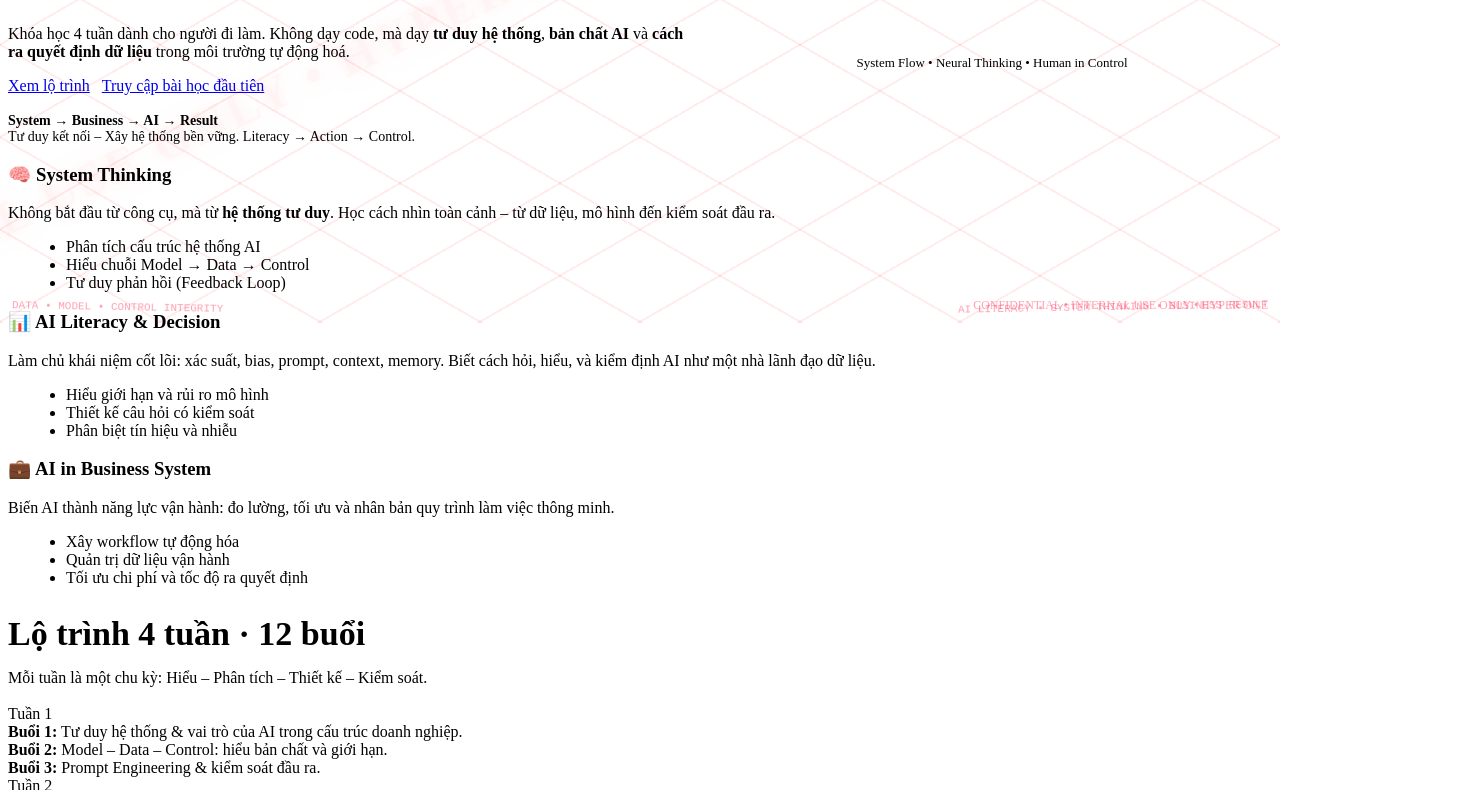
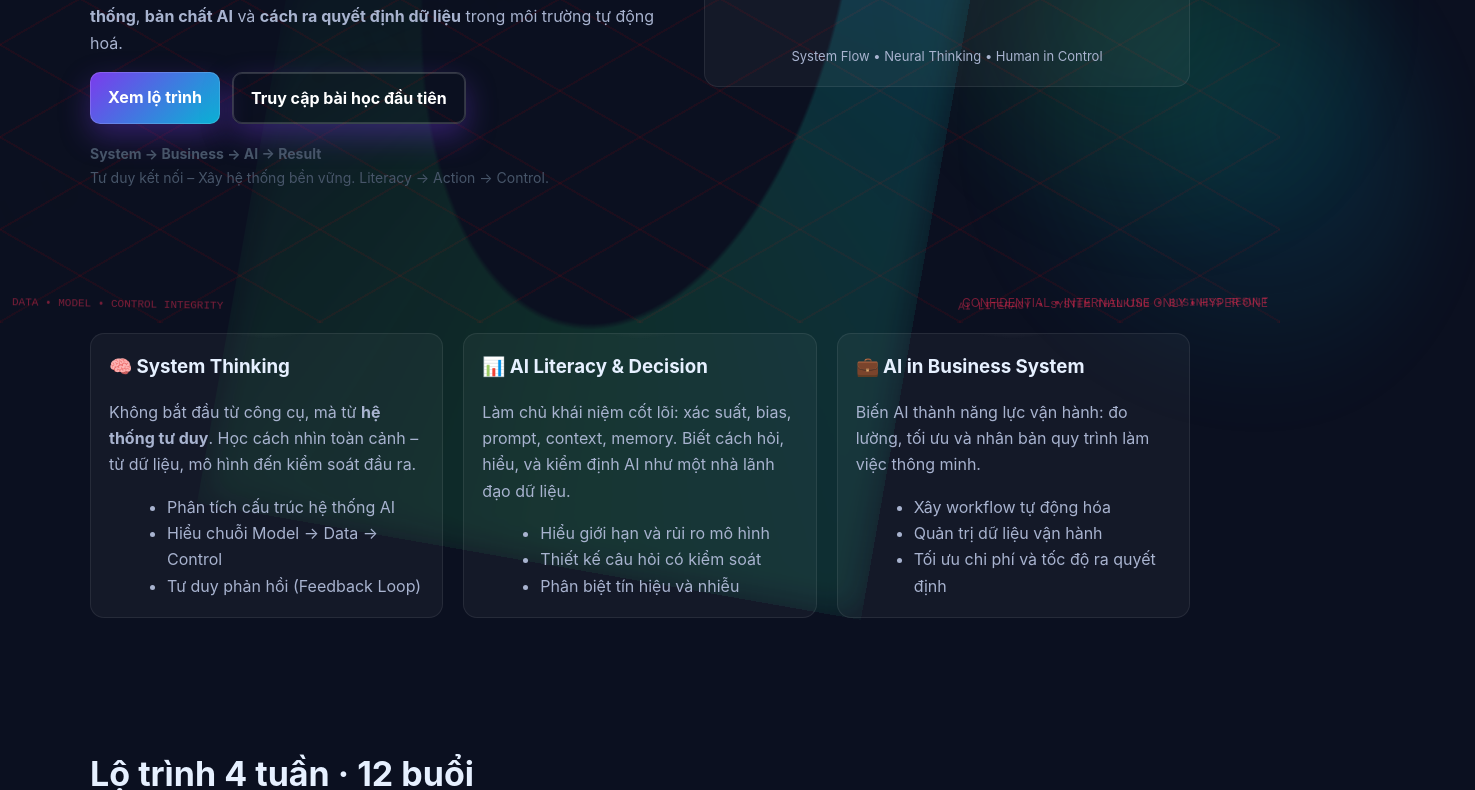
Before and after one commit to hyperonevn/mahb, a plain HTML site: page dashboard.html in a window 1280 px wide. Shown: the part 477-1267 px from the top of the page, 1475 px wide, since content can reach past the window. Drawn offline with Linux system fonts and the light colour scheme; a script that the page names is missing.

Commit message:
Add files via upload

```diff
--- a/assets/css/theme.css
+++ b/assets/css/theme.css
@@ -1 +1,89 @@
-z
+:root{
+  --ink:#0f172a; --muted:#475569; --line:#e2e8f0; --paper:#0b1020;
+  --brand:#7c3aed; --brand-2:#06b6d4; --brand-3:#22c55e; --glow: rgba(124,58,237,.45);
+}
+*{box-sizing:border-box}
+html,body{height:100%}
+body{
+  margin:0; color:#e6f0ff; background:var(--paper);
+  font:16px/1.65 Inter, ui-sans-serif, system-ui, Segoe UI, Roboto, Helvetica, Arial, Apple Color Emoji, Noto Color Emoji;
+  overflow-x:hidden;
+}
+a{color:inherit; text-decoration:none}
+.container{width:min(1100px,92vw); margin:0 auto; position:relative; z-index:2}
+.pill{display:inline-block; padding:6px 12px; border:1px solid rgba(255,255,255,.15); border-radius:999px; font-size:13px; letter-spacing:.2px; color:#cbd5e1; backdrop-filter: blur(6px)}
+.btn{
+  display:inline-block; padding:12px 18px; border-radius:10px; font-weight:700;
+  background:linear-gradient(135deg,var(--brand),var(--brand-2)); color:white;
+  box-shadow:0 12px 30px rgba(124,58,237,.35), inset 0 0 0 1px rgba(255,255,255,.15);
+  transition:transform .2s ease, box-shadow .2s ease;
+}
+.btn:hover{ transform: translateY(-2px); box-shadow:0 18px 40px rgba(124,58,237,.5)}
+.btn.ghost{background:transparent; border:1px solid rgba(255,255,255,.18)}
+.grid{display:grid; gap:20px}
+.card{
+  background:rgba(255,255,255,.04); border:1px solid rgba(255,255,255,.08);
+  border-radius:14px; padding:18px; position:relative; overflow:hidden;
+}
+.card:before{
+  content:""; position:absolute; inset:-2px; border-radius:16px;
+  background:radial-gradient(120px 60px at var(--x,50%) -10%, rgba(255,255,255,.15), transparent 60%);
+  mask:linear-gradient(#000,transparent 70%);
+  pointer-events:none;
+}
+h1,h2,h3{margin:0 0 10px}
+.muted{color:#a8b3cf}
+.section{padding:64px 0}
+
+/* Hero */
+.hero{
+  position:relative; padding:110px 0 80px;
+  background:
+    radial-gradient(1200px 600px at 50% -10%, rgba(124,58,237,.15), transparent 60%),
+    radial-gradient(800px 400px at 80% 10%, rgba(6,182,212,.12), transparent 60%);
+}
+.ring{
+  position:absolute; inset:0; pointer-events:none; filter:blur(18px); opacity:.8;
+  background: conic-gradient(from 180deg, rgba(124,58,237,.0), rgba(124,58,237,.3), rgba(6,182,212,.25), rgba(34,197,94,.2), rgba(124,58,237,.0));
+  -webkit-mask: radial-gradient(closest-side, transparent 62%, #000 63%);
+          mask: radial-gradient(closest-side, transparent 62%, #000 63%);
+  animation:spin 18s linear infinite;
+}
+@keyframes spin{to{transform:rotate(1turn)}}
+
+/* Timeline */
+.timeline{display:grid; gap:14px}
+.row{display:grid; grid-template-columns:110px 1fr; gap:14px; align-items:start}
+.badge{font-weight:700; color:#e2e8f0; background:rgba(255,255,255,.06); border:1px solid rgba(255,255,255,.1); padding:8px 10px; border-radius:10px; text-align:center}
+.dot{
+  width:8px; height:8px; border-radius:50%; background:linear-gradient(135deg,var(--brand),var(--brand-2));
+  box-shadow:0 0 0 4px rgba(124,58,237,.18), 0 0 18px var(--glow); margin-top:10px;
+}
+.line{width:2px; background:linear-gradient(180deg, rgba(124,58,237,.0), rgba(124,58,237,.35), rgba(6,182,212,.0)); margin:0 12px; border-radius:2px}
+.row .card{padding:14px 16px}
+
+/* Footer */
+footer{padding:36px 0 70px; color:#9aa7c7; text-align:center}
+
+/* Responsive */
+@media (max-width: 760px){
+  .hero{padding:84px 0 64px}
+  .row{grid-template-columns:1fr}
+  .badge{text-align:left}
+}
+
+/* Canvas backdrop & blobs */
+#ai-canvas{position:fixed; inset:0; z-index:0; opacity:.55}
+.blob{
+  position:absolute; width:44vmax; height:44vmax; border-radius:50%;
+  filter:blur(40px); opacity:.18; z-index:0; pointer-events:none;
+  background:radial-gradient(circle at 30% 30%, rgba(124,58,237,.9), transparent 55%);
+  animation: float 18s ease-in-out infinite;
+}
+.blob.b2{background:radial-gradient(circle at 70% 40%, rgba(6,182,212,.9), transparent 55%); animation-duration:22s}
+.blob.b3{background:radial-gradient(circle at 40% 60%, rgba(34,197,94,.9), transparent 55%); animation-duration:26s}
+@keyframes float{0%,100%{transform:translate(0,0)} 50%{transform:translate(4vw, -3vh)}}
+
+/* Chips */
+.chip{display:inline-flex; align-items:center; gap:8px; padding:8px 10px; border-radius:999px; border:1px solid rgba(255,255,255,.12); background:rgba(255,255,255,.04); font-size:13px}
+.chip svg{opacity:.9}
```
